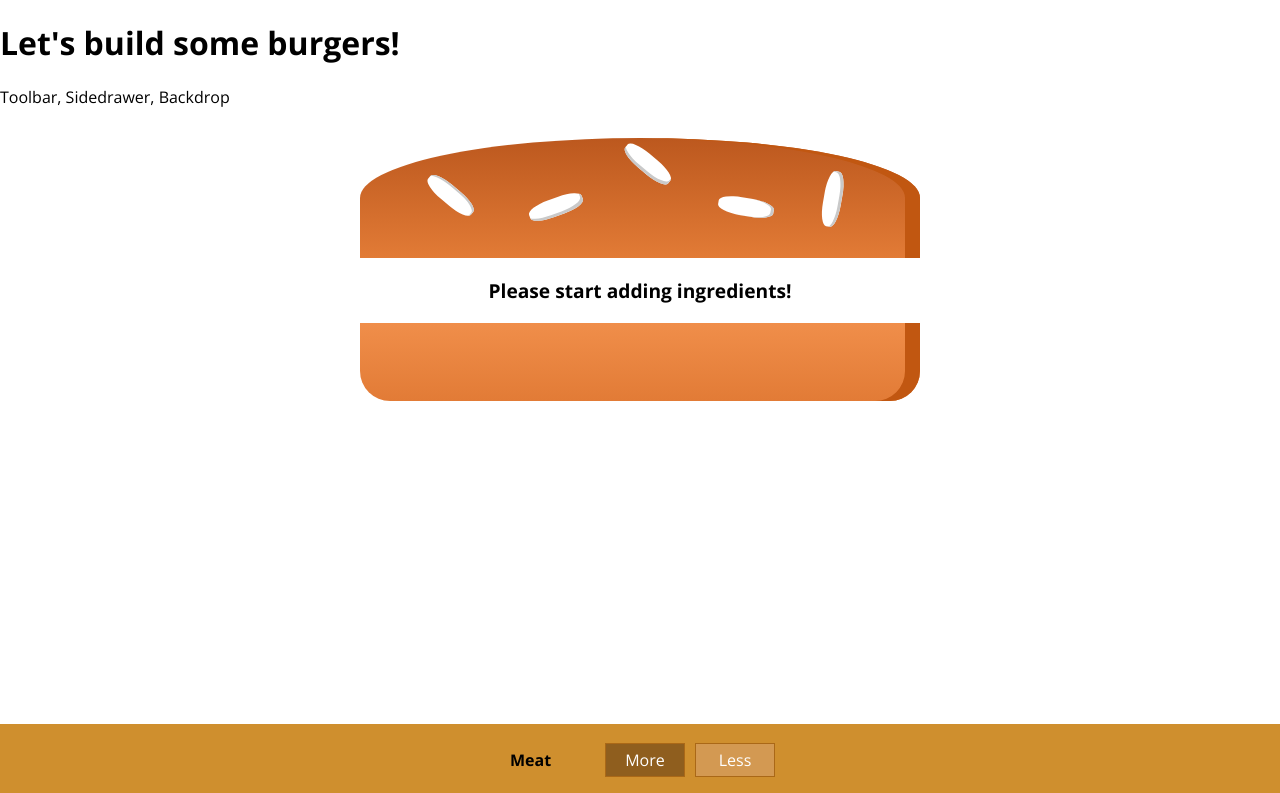
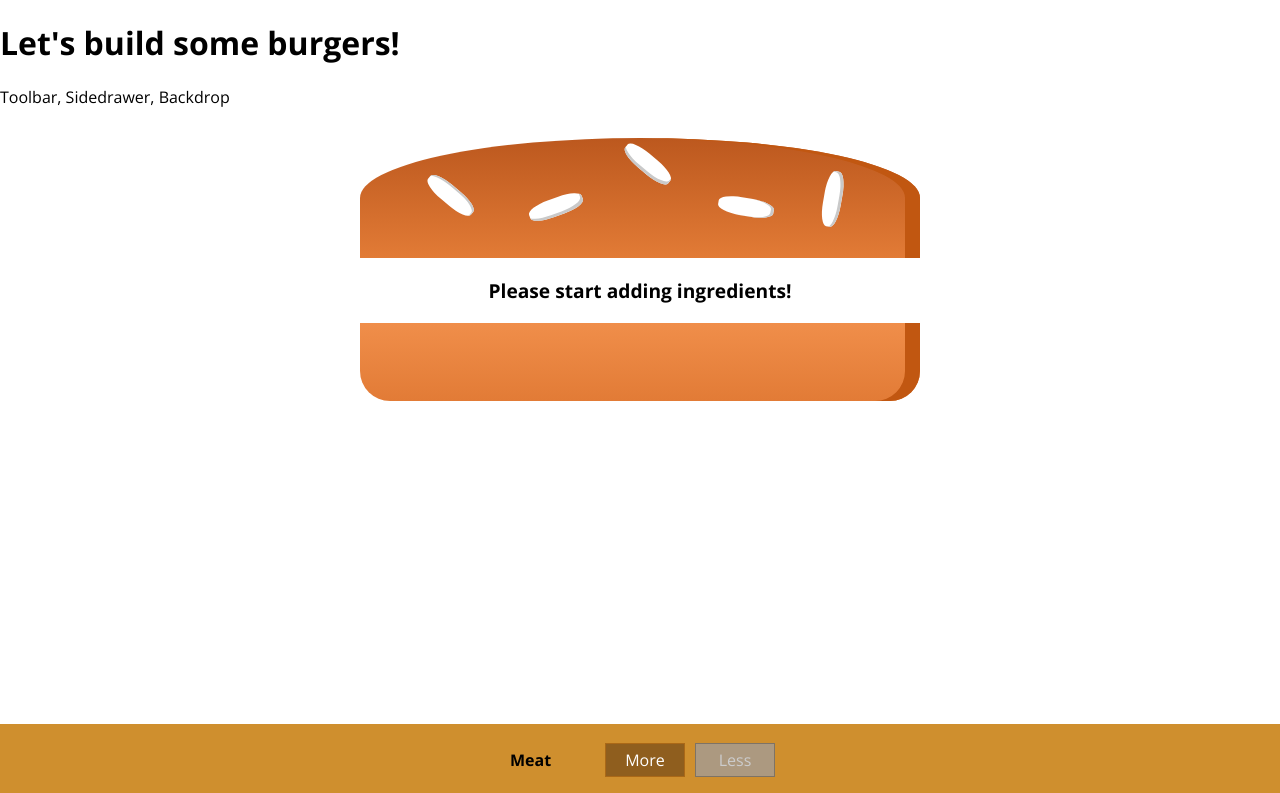
Before and after one commit to janko101/burger-builder-app, a React (Create React App) app: page / in a window 1280 px wide. Shown: the top 793 px of the page. Built offline with nearby package versions, Linux system fonts and the light colour scheme.

Commit message:
Disables Less button if there are no ingredient of that type added

```diff
--- a/src/Components/BuildControl.jsx
+++ b/src/Components/BuildControl.jsx
@@ -5,8 +5,16 @@ const BuildControl = (props) => {
   return (
     <div className={classes.BuildControl}>
       <div className={classes.Label}>{props.label}</div>
-      <button className={classes.More} onClick={props.added}>More</button>
-      <button className={classes.Less} onClick={props.removed}>Less</button>
+      <button className={classes.More} onClick={props.added}>
+        More
+      </button>
+      <button
+        className={classes.Less}
+        onClick={props.removed}
+        disabled={props.disabled}
+      >
+        Less
+      </button>
     </div>
   );
 };
--- a/src/Components/BuildControls.jsx
+++ b/src/Components/BuildControls.jsx
@@ -18,6 +18,7 @@ const BuildControls = (props) => {
           label={ctrl.label}
           added={() => props.addedIngredient(ctrl.type)}
           removed={() => props.removedIngredient(ctrl.type)}
+          disabled={props.disabled[ctrl.type]}
         />
       ))}
     </div>
--- a/src/Components/BurgerBuilder.jsx
+++ b/src/Components/BurgerBuilder.jsx
@@ -51,12 +51,21 @@ class BurgerBuilder extends Component {
   };
 
   render() {
+    const disabledButton = {
+      ...this.state.ingredients
+    }
+
+    for (let key in disabledButton) {
+      disabledButton[key] = disabledButton[key] <= 0
+    }
+
     return (
       <>
         <Burger ingredients={this.state.ingredients} />
         <BuildControls
           addedIngredient={this.addingIngredientHandler}
           removedIngredient={this.removeIngredientHandler}
+          disabled={disabledButton}
         />
       </>
     );
```
